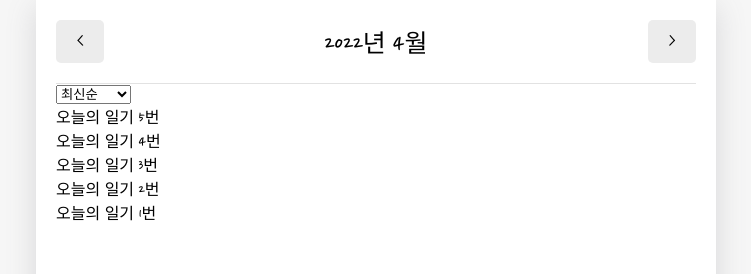
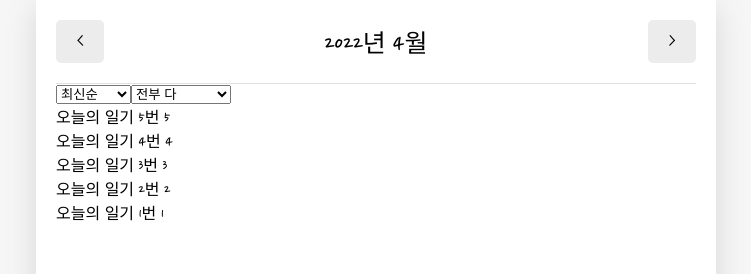
Before and after one commit to ruwan9/TIL, a React (Create React App) app in the folder React/emotion-diary/: page / in a window 1280 px wide. Shown: the top 274 px of the page, without its empty margins (264-1015 px from the left). Built offline with nearby package versions, Linux system fonts and the light colour scheme; a web font is replaced by a local one.

Commit message:
20210414 홈 페이지 구현 - 감정 점수 filter

```diff
--- a/React/emotion-diary/src/components/DiaryList.js
+++ b/React/emotion-diary/src/components/DiaryList.js
@@ -5,8 +5,13 @@ const sortOptionList = [
   { value: "latest", name: "최신순" },
   { value: "oldest", name: "오래된 순" },
 ];
+const filterOptionList = [
+  { value: "all", name: "전부 다" },
+  { value: "good", name: "좋은 감정만" },
+  { value: "bad", name: "안좋은 감정만" },
+];
 
-// 정렬
+// 정렬 Component
 const ControlMenu = ({ value, onChange, optionList }) => {
   return (
     <select name="" value={value} onChange={(e) => onChange(e.target.value)}>
@@ -20,7 +25,10 @@ const ControlMenu = ({ value, onChange, optionList }) => {
 };
 
 function DiaryList({ diaryList }) {
+  // 정렬 기준
   const [sortType, setSortType] = useState("latest");
+  // 감정 필터
+  const [filter, setFilter] = useState("all");
 
   const getProcessedDiaryList = () => {
     const compare = (a, b) => {
@@ -30,19 +38,34 @@ function DiaryList({ diaryList }) {
         return parseInt(a.date) - parseInt(b.date);
       }
     };
+    const filterCallback = (item) => {
+      if (filter === "good") {
+        return parseInt(item.emotion) <= 3;
+      } else {
+        return parseInt(item.emotion) > 3;
+      }
+    };
+
     // Deep Copy
     const copyList = JSON.parse(JSON.stringify(diaryList));
 
-    const sortedList = copyList.sort(compare);
+    const filteredList = filter === "all" ? copyList : copyList.filter((it) => filterCallback(it));
+
+    const sortedList = filteredList.sort(compare);
 
     return sortedList;
   };
 
   return (
     <div>
+      {/* 정렬 기준 */}
       <ControlMenu value={sortType} onChange={setSortType} optionList={sortOptionList} />
+      {/* 감정 기준 */}
+      <ControlMenu value={filter} onChange={setFilter} optionList={filterOptionList} />
       {getProcessedDiaryList().map((it) => (
-        <div key={it.id}>{it.content}</div>
+        <div key={it.id}>
+          {it.content} {it.emotion}
+        </div>
       ))}
     </div>
   );
```
